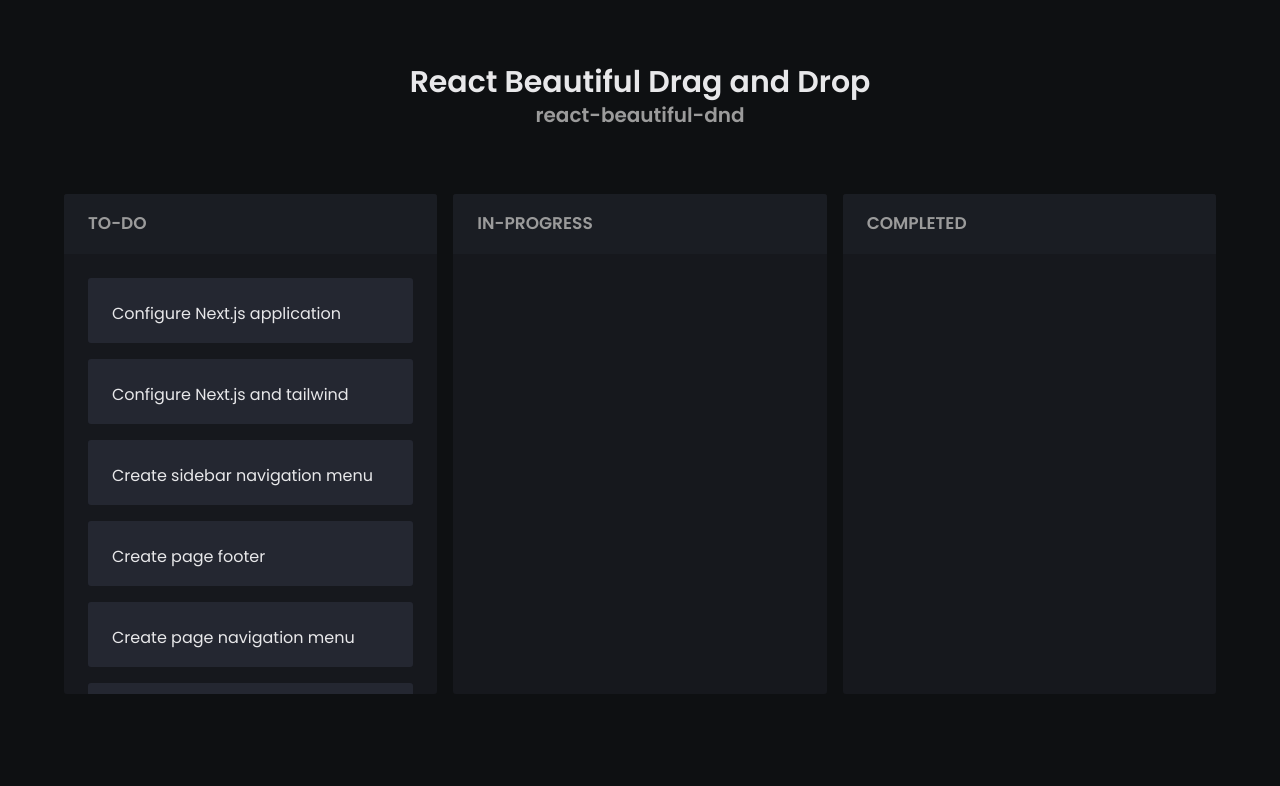
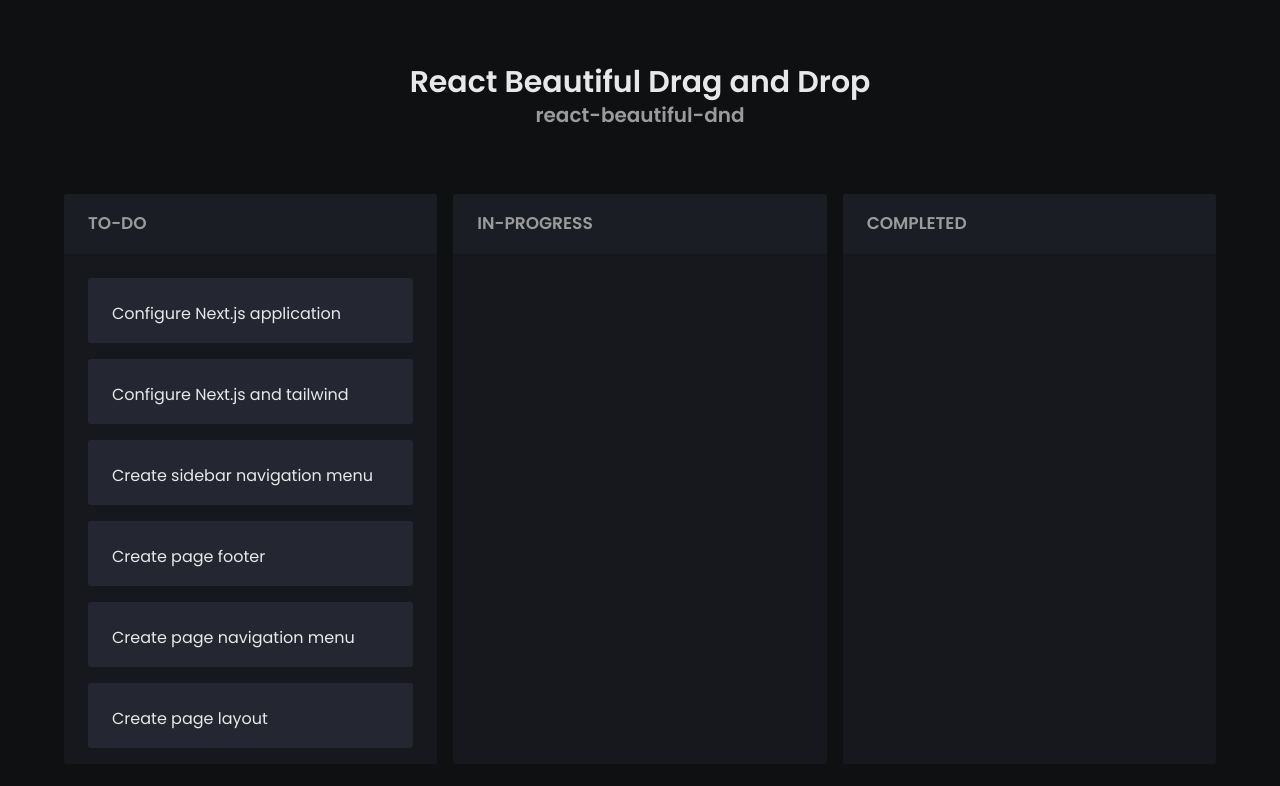
Before and after one commit to raunak96/drag-n-drop-react, a React (Vite) app: page / in a window 1280 px wide. Shown: the top 786 px of the page. Built offline with nearby package versions, Linux system fonts and the light colour scheme.

Commit message:
Logic to drag and drop added

```diff
--- a/src/App.jsx
+++ b/src/App.jsx
@@ -11,6 +11,24 @@
 	const [columns, setColumns] = useState(initialData);
 	const onDragEnd = result => {
 		console.log(result);
+		const { source, destination, draggableId } = result;
+		if (!destination) return;
+		// If source and destination same
+		if (
+			destination.droppableId === source.droppableId &&
+			destination.index === source.index
+		)
+			return;
+
+		setColumns(prev => {
+			return prev.map(column => {
+				if (column.id === source.droppableId)
+					column.taskIds.splice(source.index, 1);
+				else if (column.id === destination.droppableId)
+					column.taskIds.splice(destination.index, 0, draggableId);
+				return column;
+			});
+		});
 	};
 	return (
 		<Flex
@@ -30,7 +48,7 @@
 			</Flex>
 			<DragDropContext onDragEnd={onDragEnd}>
 				<Flex justify="space-between" columnGap="1rem" px="4rem">
-					{columns.map(column => {
+					{columns?.map(column => {
 						const tasks = column.taskIds.map(taskId =>
 							tasksMap.get(taskId)
 						);
--- a/src/components/DroppableContainer.jsx
+++ b/src/components/DroppableContainer.jsx
@@ -8,7 +8,8 @@
 			rounded="3px"
 			bg="column-bg"
 			w="400px"
-			maxH="500px"
+			minH="500px"
+			maxH="600px"
 			flexDir="column">
 			<Flex
 				align="center"
```
